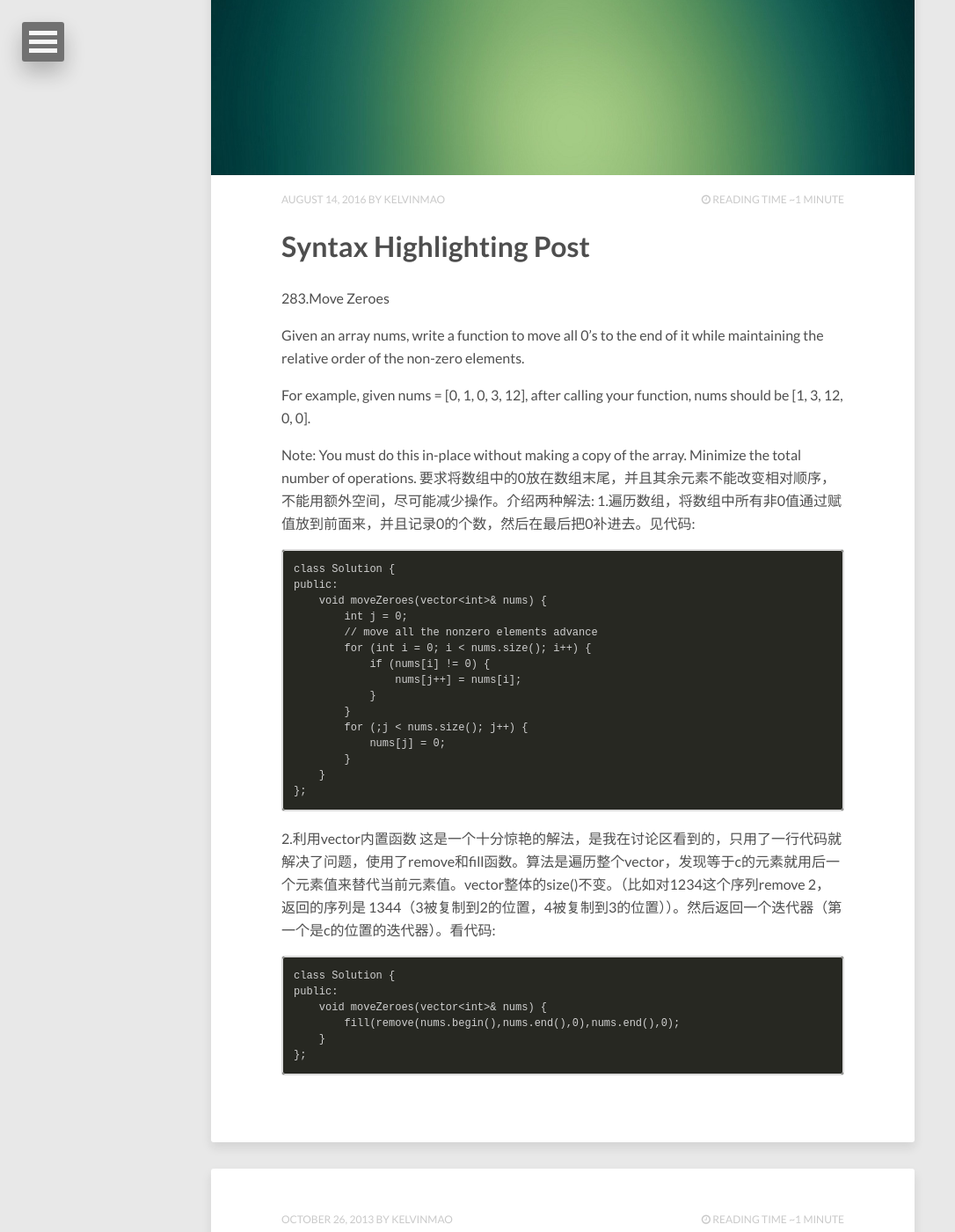
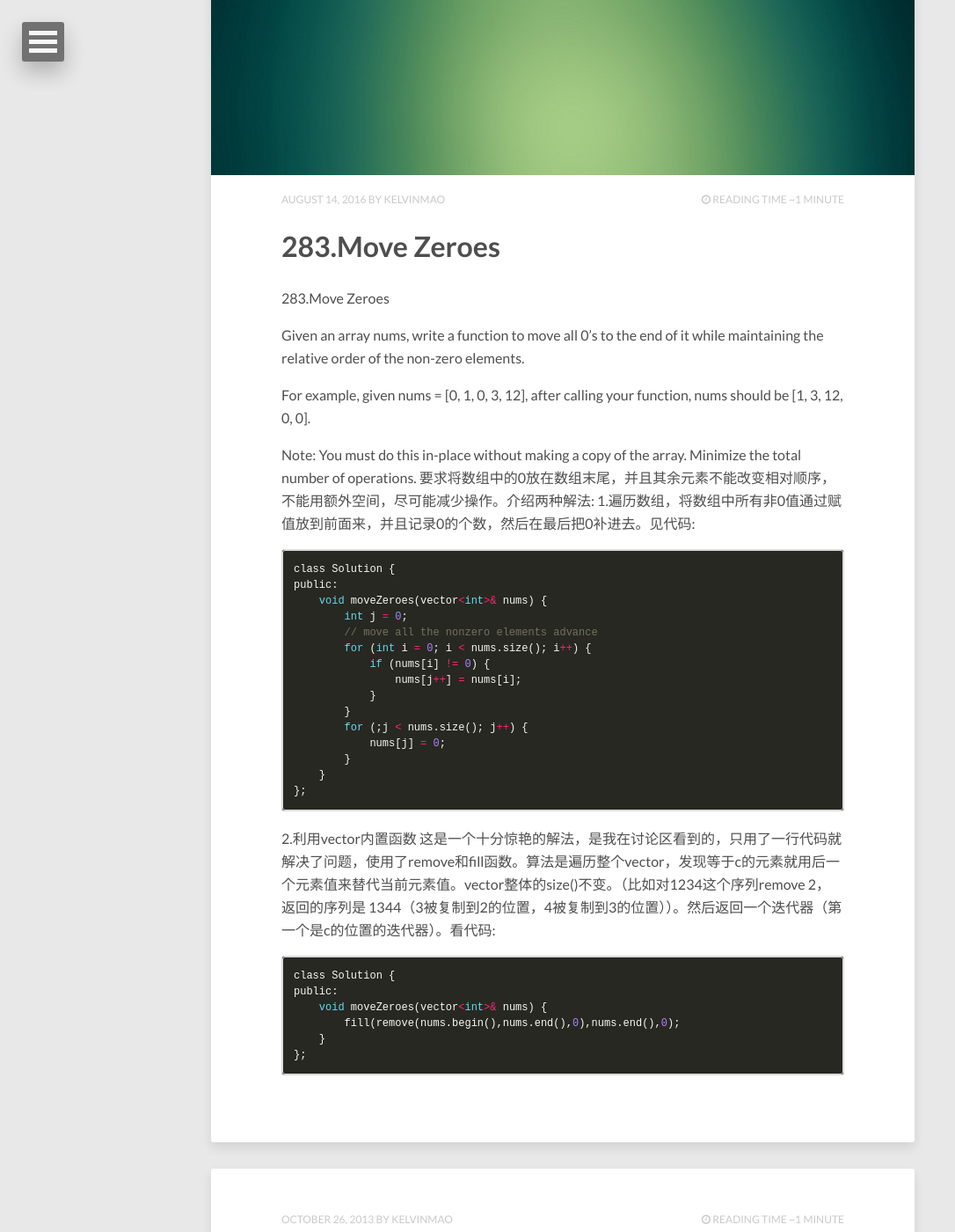
Before and after one commit to Kelvinmao/kelvinmao.github.io, a Jekyll site: the page built from index.html, in a window 1280 px wide and 1400 px high, scrolled down 1954 px. Shown: the whole window at 88% size, without its empty margins (0-1086 px from the left). Built offline with Jekyll 4.4.1, drawn with Linux system fonts in a browser that asks for light colours; nearby versions of some CDN libraries; the list of posts is cut into pages by our own code.

Commit message:
Update 2016-08-14-283.Move Zeroes.md

````diff
--- a/_posts/2016-08-14-283.Move Zeroes.md
+++ b/_posts/2016-08-14-283.Move Zeroes.md
@@ -1,6 +1,6 @@
 ---
 layout: post
-title: Syntax Highlighting Post
+title: 283.Move Zeroes
 description: "Demo post displaying the various ways of highlighting code in Markdown."
 modified: 2016-06-01T15:27:45-04:00
 tags: [sample post, code, highlighting]
@@ -22,7 +22,7 @@ Minimize the total number of operations.
 要求将数组中的0放在数组末尾，并且其余元素不能改变相对顺序，不能用额外空间，尽可能减少操作。介绍两种解法:
 1.遍历数组，将数组中所有非0值通过赋值放到前面来，并且记录0的个数，然后在最后把0补进去。见代码:
 
-```
+```c
 class Solution {
 public:
     void moveZeroes(vector<int>& nums) {
@@ -43,7 +43,7 @@ public:
 2.利用vector内置函数
 这是一个十分惊艳的解法，是我在讨论区看到的，只用了一行代码就解决了问题，使用了remove和fill函数。算法是遍历整个vector，发现等于c的元素就用后一个元素值来替代当前元素值。vector整体的size()不变。（比如对1234这个序列remove 2，返回的序列是 1344（3被复制到2的位置，4被复制到3的位置））。然后返回一个迭代器（第一个是c的位置的迭代器）。看代码:
 
-```
+```c
 class Solution {
 public:
     void moveZeroes(vector<int>& nums) {
````
